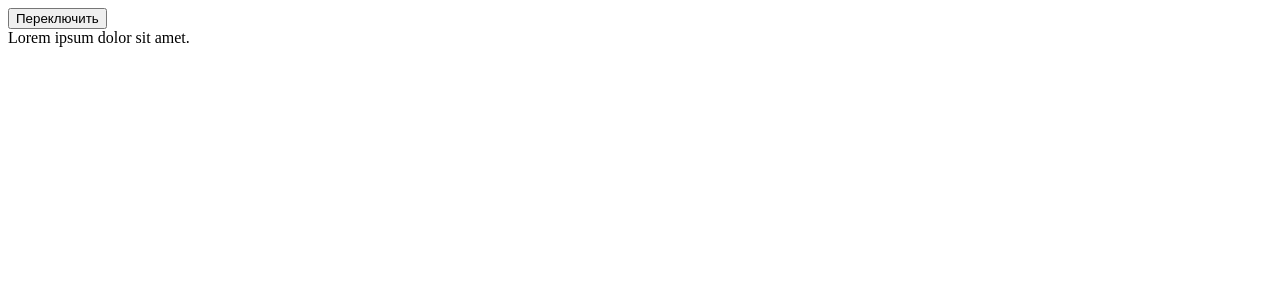
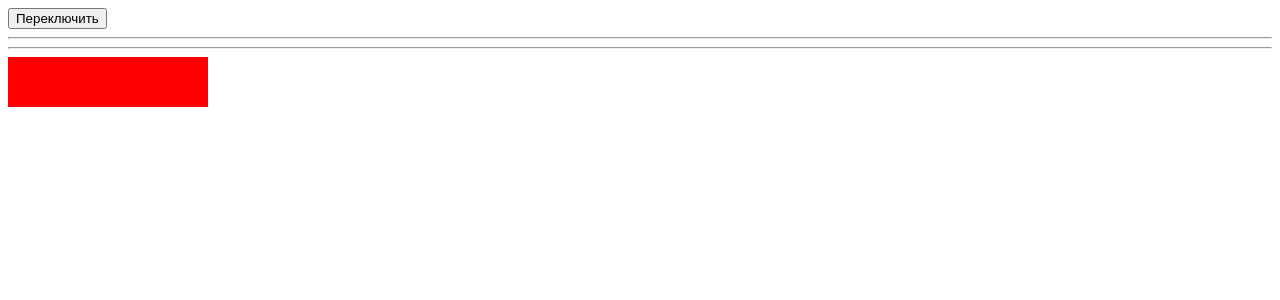
Before and after one commit to Obazure/ANGULAR-MARATHON, an Angular app: page / in a window 1280 px wide. Shown: the top 300 px of the page. Built offline with nearby package versions, Linux system fonts and the light colour scheme.

Commit message:
71 lesson done. Special symbols

```diff
--- a/src/app/animations/animations.component.html
+++ b/src/app/animations/animations.component.html
@@ -6,11 +6,20 @@
 <!--</div>-->
 
 <button class="btn btn-primary" (click)="isVisible = !isVisible">Переключить</button>
-<div class="alert alert-danger"
-     [@divTrigger]="isVisible ? 'show' : 'hide'"
-     *ngIf="isVisible">
-    Lorem ipsum dolor sit amet.
-</div>
+<!--<hr/>-->
+<!--<div class="alert alert-danger"-->
+     <!--@divTrigger-->
+     <!--*ngIf="isVisible">-->
+    <!--Lorem ipsum dolor sit amet.-->
+<!--</div>-->
+
+<hr/>
+<hr/>
+
+<div
+        [@changeWidth]="isVisible? 'a': 'b'"
+        style="height: 50px; width: 200px; background-color: red"
+></div>
 
 
 <!--<div-->
--- a/src/app/animations/animations.component.ts
+++ b/src/app/animations/animations.component.ts
@@ -1,12 +1,12 @@
 import {Component, OnInit} from '@angular/core';
-import {clickedP, divTrigger, multi} from "./animations";
+import {changeWidthTrigger, clickedP, divTrigger, multi} from "./animations";
 
 
 @Component({
     selector: 'app-animations',
     templateUrl: './animations.component.html',
     styleUrls: ['./animations.component.css'],
-    animations: [clickedP, multi, divTrigger]
+    animations: [clickedP, multi, divTrigger, changeWidthTrigger]
 })
 export class AnimationsComponent implements OnInit {
 
--- a/src/app/animations/animations.ts
+++ b/src/app/animations/animations.ts
@@ -47,20 +47,28 @@ export const multi = trigger('multi', [
 ]);
 
 export const divTrigger = trigger('divTrigger', [
-    state('hide', style({
-        opacity: 0
-    })),
-    state('show', style({})),
-    transition('void => show', [
-        style({opacity: 0}),
+    transition(':enter', [/* void => * */
+        style({
+            opacity: 0
+        }),
         animate(500, style({
             opacity: 1
         }))
     ]),
-    transition('show => void', [
-        style({opacity: 1}),
+    transition(':leave', /* * => void */
         animate(500, style({
             opacity: 0
-        }))
-    ])
+        })))
 ]);
+
+export const changeWidthTrigger = trigger('changeWidth',
+    [
+        transition('* => *', [
+            animate(1000, style({
+                width: '10px'
+            })),
+            animate(1000, style({
+                width: '100%'
+            }))
+        ])
+    ]);
--- a/src/app/app-routing.module.ts
+++ b/src/app/app-routing.module.ts
@@ -18,7 +18,9 @@ const routes: Routes = [
 ];
 
 @NgModule({
-    imports: [RouterModule.forRoot(routes, {preloadingStrategy: PreloadAllModules})],
+    imports: [RouterModule.forRoot(routes, {
+        preloadingStrategy: PreloadAllModules
+    })],
     exports: [RouterModule]
 })
 export class AppRoutingModule {
```
Lines whose indentation alone changed are shown as unchanged.
